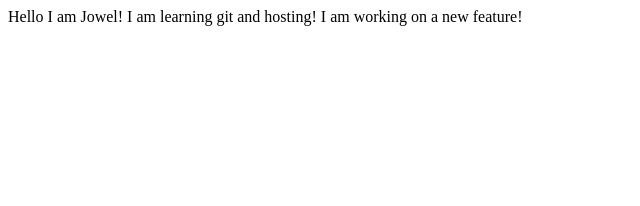
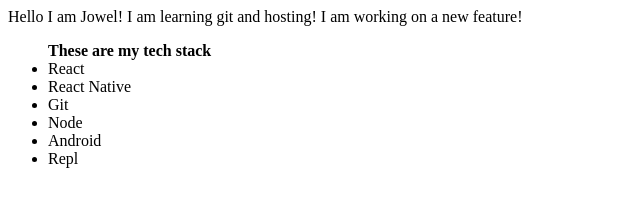
Before and after one commit to JowelTisso/joweltisso-site, a plain HTML site: page index.html in a window 1280 px wide. Shown: the whole page, without its empty margins (0-640 px from the left). Drawn offline with Linux system fonts and the light colour scheme.

Commit message:
update: mytechstack added in index.html

```diff
--- a/index.html
+++ b/index.html
@@ -11,5 +11,15 @@
     I am learning git and hosting!
 
     I am working on a new feature!
+
+    <ul>
+        <b>These are my tech stack</b>
+        <li>React</li>
+        <li>React Native</li>
+        <li>Git</li>
+        <li>Node</li>
+        <li>Android</li>
+        <li>Repl</li>
+    </ul>
 </body>
 </html>
```
